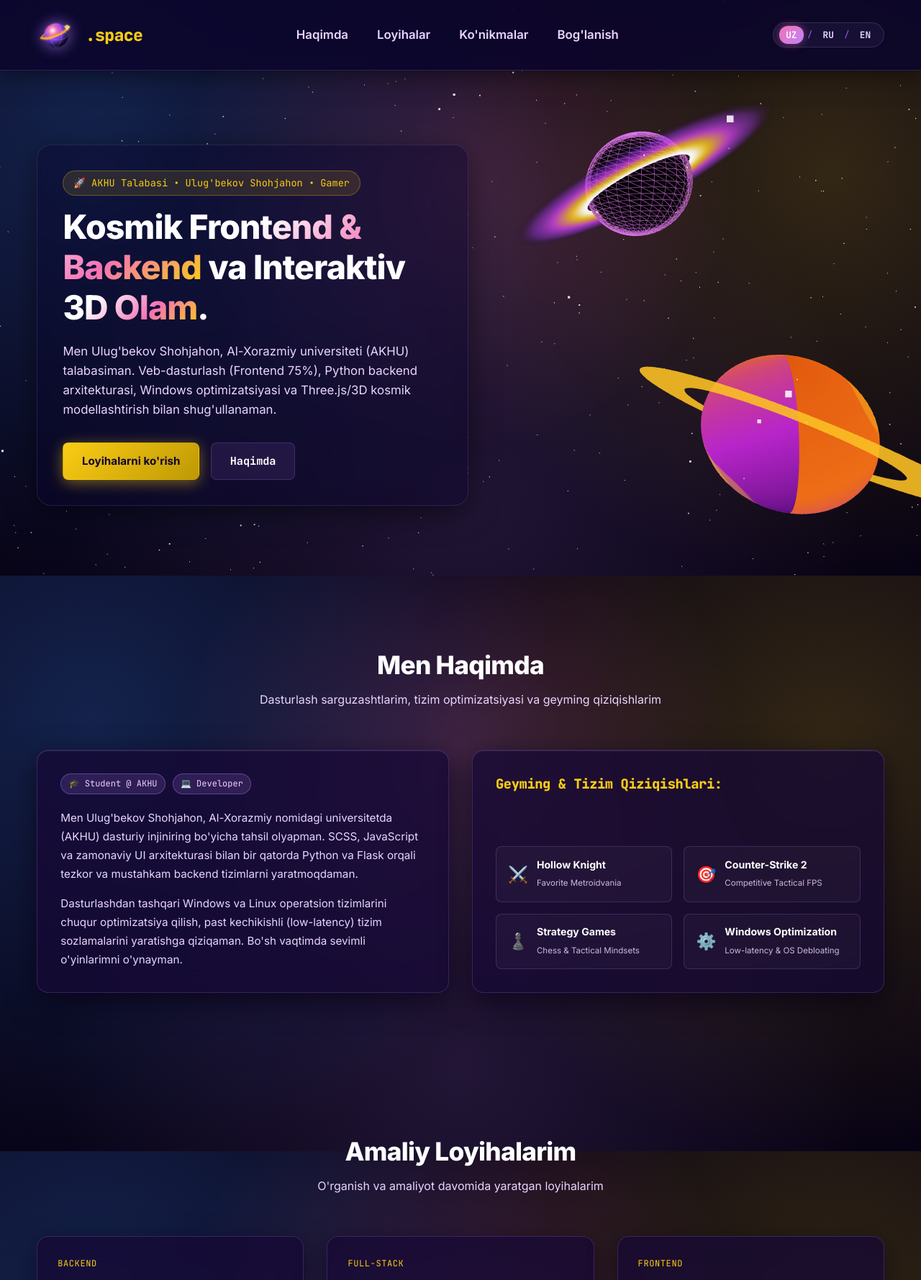
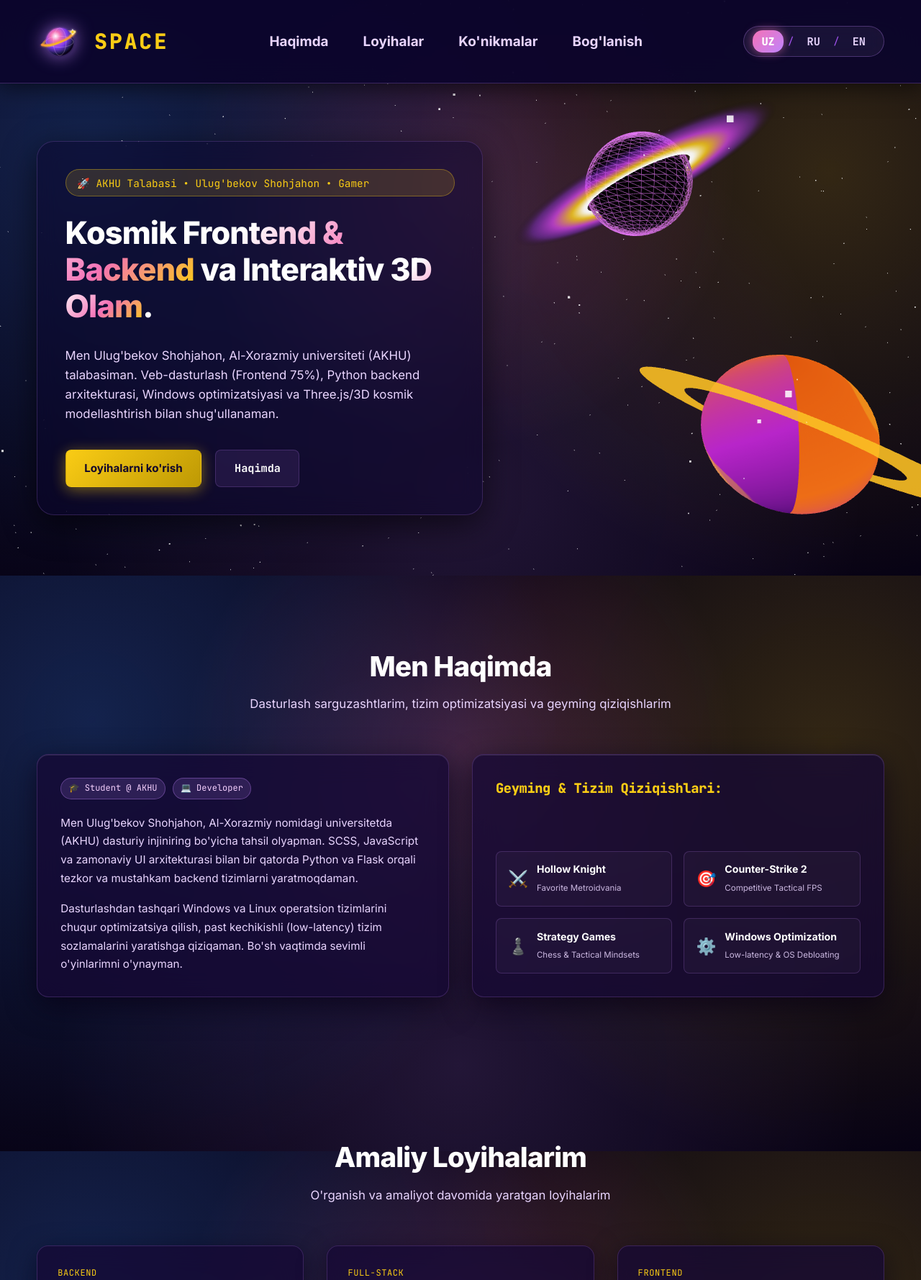
Before and after one commit to Doner01/portfolio-v1, a Flask app: page / in a window 1280 px wide. Shown: the top 1779 px of the page at 72% size. Run offline with Flask 3, Linux system fonts and the light colour scheme; style sheets or scripts are compiled from the project's sources.

Commit message:
portfolio_v1

```diff
--- a/app.py
+++ b/app.py
@@ -26,11 +26,10 @@ class SkillItem(TypedDict):
     name: str
     level: int
 
-# UZ / RU / EN Lug'ati
 TRANSLATIONS: Dict[str, Dict[str, str]] = {
     "uz": {
-        "brand_title": "Ulug'bekov",
-        "brand_ext": ".space",
+        "brand_title": "",
+        "brand_ext": "SPACE",
         "nav_about": "Haqimda",
         "nav_projects": "Loyihalar",
         "nav_skills": "Ko'nikmalar",
@@ -71,8 +70,8 @@ TRANSLATIONS: Dict[str, Dict[str, str]] = {
         "footer_text": f"© 2026 {AUTHOR_NAME} • {MY_EMAIL} • AKHU Student Space Portfolio."
     },
     "ru": {
-        "brand_title": "Ulug'bekov",
-        "brand_ext": ".space",
+        "brand_title": "",
+        "brand_ext": "SPACE",
         "nav_about": "Обо мне",
         "nav_projects": "Проекты",
         "nav_skills": "Навыки",
@@ -81,9 +80,9 @@ TRANSLATIONS: Dict[str, Dict[str, str]] = {
         "hero_tagline": f"🚀 Студент AKHU • {AUTHOR_NAME} • Геймер",
         "hero_title_1": "Космический",
         "hero_title_accent_1": "Frontend & Backend",
-        "hero_title_2": "и Интерактивный",
-        "hero_title_accent_2": "3D Мир",
-        "hero_desc": f"Меня зовут {AUTHOR_NAME}, я студент Университета Аль-Хорезми (AKHU). Разрабатываю интерфейсы (Frontend 75%), серверную логику на Python/Flask, занимаюсь глубокой оптимизацией Windows и 3D-графикой.",
+        "hero_title_2": "и 3D",
+        "hero_title_accent_2": "Вселенная",
+        "hero_desc": f"Меня зовут {AUTHOR_NAME}, студент Университета Аль-Хорезми (AKHU). Разрабатываю Frontend (75%), Python backend сервисы, оптимизирую Windows и создаю 3D графику.",
         "btn_projects": "Смотреть проекты",
         "btn_contact": "Связаться",
 
@@ -113,8 +112,8 @@ TRANSLATIONS: Dict[str, Dict[str, str]] = {
         "footer_text": f"© 2026 {AUTHOR_NAME} • {MY_EMAIL} • AKHU Student Space Portfolio."
     },
     "en": {
-        "brand_title": "Ulug'bekov",
-        "brand_ext": ".space",
+        "brand_title": "",
+        "brand_ext": "SPACE",
         "nav_about": "About",
         "nav_projects": "Projects",
         "nav_skills": "Skills",
@@ -156,7 +155,6 @@ TRANSLATIONS: Dict[str, Dict[str, str]] = {
     }
 }
 
-# Loyihalar havolalari
 PROJECTS_DATA: Dict[str, List[Project]] = {
     "uz": [
         {
@@ -372,4 +370,4 @@ def contact() -> ResponseReturnValue:
     return jsonify({"status": "success", "message": ok_msgs.get(lang, ok_msgs["uz"])})
 
 if __name__ == "__main__":
-    app.run(debug=True, host="0.0.0.0", port=5000)
+    app.run(debug=True, host="0.0.0.0", port=5001)
--- a/static/scss/_components.scss
+++ b/static/scss/_components.scss
@@ -35,17 +35,17 @@
   }
 }
 
-// Language Switcher (Oq to'rtburchaklar tozalandi)
+// Language Switcher (Katta va qulay)
 .lang-switcher {
   display: inline-flex;
   align-items: center;
-  gap: 0.3rem;
-  background: rgba(255, 255, 255, 0.05);
-  border: 1px solid $border-color;
-  padding: 0.25rem 0.5rem;
-  border-radius: 20px;
-  backdrop-filter: blur(10px);
-  -webkit-backdrop-filter: blur(10px);
+  gap: 0.4rem;
+  background: rgba(255, 255, 255, 0.06);
+  border: 1px solid rgba(192, 132, 252, 0.3);
+  padding: 0.35rem 0.8rem;
+  border-radius: 25px;
+  backdrop-filter: blur(12px);
+  -webkit-backdrop-filter: blur(12px);
 
   .lang-btn {
     background: transparent !important;
@@ -55,28 +55,28 @@
     cursor: pointer;
     color: $text-secondary;
     font-family: $font-mono;
-    font-size: 0.8rem;
-    font-weight: 600;
-    padding: 0.25rem 0.6rem;
-    border-radius: 12px;
+    font-size: 0.95rem; /* Katta harflar */
+    font-weight: 700;
+    padding: 0.3rem 0.75rem;
+    border-radius: 14px;
     transition: $transition-smooth;
 
     &:hover {
       color: #ffffff;
-      background: rgba(255, 255, 255, 0.08) !important;
+      background: rgba(255, 255, 255, 0.1) !important;
     }
 
     &.active {
       color: #ffffff !important;
-      font-weight: 700;
+      font-weight: 800;
       background: linear-gradient(135deg, $accent-stolas-pink, $accent-nebula-purple) !important;
-      box-shadow: 0 0 12px rgba(244, 114, 182, 0.5) !important;
+      box-shadow: 0 0 14px rgba(244, 114, 182, 0.6) !important;
     }
   }
 
   .divider {
     color: $text-muted;
-    font-size: 0.75rem;
+    font-size: 0.85rem;
   }
 }
 
--- a/static/scss/_layout.scss
+++ b/static/scss/_layout.scss
@@ -13,12 +13,12 @@
   left: 0;
   width: 100%;
   z-index: 100;
-  padding: 1.35rem 0;
+  padding: 1.6rem 0; /* Ancha baland va keng */
   backdrop-filter: blur(20px);
   -webkit-backdrop-filter: blur(20px);
-  background: rgba(11, 5, 44, 0.88);
-  border-bottom: 1px solid $border-color;
-  box-shadow: 0 4px 30px rgba(0, 0, 0, 0.5);
+  background: rgba(11, 5, 44, 0.92);
+  border-bottom: 1px solid rgba(192, 132, 252, 0.25);
+  box-shadow: 0 4px 30px rgba(0, 0, 0, 0.6);
 
   &__inner {
     display: flex;
@@ -28,92 +28,104 @@
   }
 
   &__brand {
-    font-weight: 800;
-    font-size: 1.45rem;
+    font-weight: 900;
+    font-size: 1.85rem; /* Katta SPACE yozuvi */
     color: $text-primary;
     display: inline-flex;
     align-items: center;
-    gap: 0.85rem;
+    gap: 1rem;
     transition: $transition-smooth;
 
     &:hover {
       .navbar__logo-img {
         transform: rotate(15deg) scale(1.1);
-        filter: drop-shadow(0 0 15px rgba(244, 114, 182, 0.9));
+        filter: drop-shadow(0 0 16px rgba(244, 114, 182, 0.95));
+      }
+      .brand-accent {
+        text-shadow: 0 0 15px rgba(250, 204, 21, 0.8);
       }
     }
 
     .brand-accent {
       color: $accent-star-yellow;
-      letter-spacing: -0.03em;
+      letter-spacing: 0.1em;
+      font-weight: 900;
+      text-transform: uppercase;
+      transition: $transition-smooth;
     }
   }
 
   &__logo-img {
-    width: 54px; /* Katta va tiniq o'lcham */
-    height: 54px;
+    width: 64px; /* Katta 3D Logo */
+    height: 64px;
     object-fit: contain;
     transition: $transition-smooth;
-    filter: drop-shadow(0 0 10px rgba(192, 132, 252, 0.7));
+    filter: drop-shadow(0 0 12px rgba(192, 132, 252, 0.8));
   }
 
   &__menu {
     display: flex;
     align-items: center;
-    gap: 2.5rem;
+    gap: 3rem; /* Menyu orasi keng */
     list-style: none;
 
     a {
       color: $text-secondary;
-      font-size: 1.05rem;
-      font-weight: 600;
+      font-size: 1.18rem; /* Katta menyu shriftlari */
+      font-weight: 700;
+      transition: $transition-smooth;
 
       &:hover {
         color: #ffffff;
-        text-shadow: 0 0 10px rgba(244, 114, 182, 0.6);
+        text-shadow: 0 0 12px rgba(244, 114, 182, 0.8);
       }
     }
   }
 }
 
-// Hero Section
+// Hero Section (Qat'iy bir xil o'lcham - Til o'zgarganda sakramaydi)
 .hero {
   position: relative;
   min-height: 100vh;
   display: flex;
   align-items: center;
-  padding-top: 6.5rem;
+  padding-top: 7rem;
   overflow: hidden;
 
   &__content {
     position: relative;
     z-index: 2;
-    max-width: 600px;
-    background: rgba(11, 5, 44, 0.45);
-    backdrop-filter: blur(10px);
-    -webkit-backdrop-filter: blur(10px);
-    padding: 2.2rem;
-    border-radius: 20px;
-    border: 1px solid rgba(192, 132, 252, 0.15);
-    box-shadow: 0 10px 40px rgba(0, 0, 0, 0.5);
+    width: 100%;
+    max-width: 620px;
+    height: 520px; /* Barcha tillarda 100% bir xil qat'iy balandlik */
+    display: flex;
+    flex-direction: column;
+    justify-content: space-between;
+    background: rgba(11, 5, 44, 0.5);
+    backdrop-filter: blur(14px);
+    -webkit-backdrop-filter: blur(14px);
+    padding: 2.4rem;
+    border-radius: 24px;
+    border: 1px solid rgba(192, 132, 252, 0.2);
+    box-shadow: 0 12px 45px rgba(0, 0, 0, 0.6);
   }
 
   &__tagline {
     display: inline-block;
     color: $accent-star-yellow;
-    font-size: 0.85rem;
+    font-size: 0.9rem;
     font-family: $font-mono;
-    margin-bottom: 1rem;
-    background: rgba(250, 204, 21, 0.12);
-    padding: 0.35rem 0.85rem;
+    margin-bottom: 0.5rem;
+    background: rgba(250, 204, 21, 0.15);
+    padding: 0.4rem 0.95rem;
     border-radius: 50px;
-    border: 1px solid rgba(250, 204, 21, 0.3);
+    border: 1px solid rgba(250, 204, 21, 0.35);
   }
 
   &__title {
-    font-size: 2.9rem;
-    line-height: 1.2;
-    margin-bottom: 1.25rem;
+    font-size: 2.7rem;
+    line-height: 1.18;
+    margin-bottom: 0.8rem;
 
     .gradient-text {
       background: linear-gradient(135deg, #ffffff 25%, $accent-stolas-pink 65%, $accent-star-yellow 100%);
@@ -126,12 +138,13 @@
   &__desc {
     color: $text-secondary;
     font-size: 1.05rem;
-    margin-bottom: 2rem;
+    line-height: 1.6;
+    margin-bottom: 1.2rem;
   }
 
   &__actions {
     display: flex;
-    gap: 1rem;
+    gap: 1.2rem;
   }
 }
 
@@ -146,13 +159,13 @@
     text-align: center;
 
     h2 {
-      font-size: 2.2rem;
+      font-size: 2.4rem;
       margin-bottom: 0.5rem;
     }
 
     p {
       color: $text-secondary;
-      font-size: 1rem;
+      font-size: 1.05rem;
     }
   }
 }
@@ -174,25 +187,30 @@
 // Footer
 .footer {
   border-top: 1px solid $border-color;
-  padding: 3rem 0;
+  padding: 3.5rem 0;
   text-align: center;
   color: $text-muted;
-  font-size: 0.85rem;
+  font-size: 0.9rem;
 }
 
-@media (max-width: 768px) {
+@media (max-width: 900px) {
   .navbar__menu {
-    gap: 1.2rem;
-    font-size: 0.9rem;
+    gap: 1.5rem;
+    font-size: 1rem;
   }
   .navbar__logo-img {
-    width: 42px;
-    height: 42px;
+    width: 48px;
+    height: 48px;
+  }
+  .navbar__brand {
+    font-size: 1.4rem;
   }
   .hero__title {
-    font-size: 2.1rem;
+    font-size: 2.2rem;
   }
   .hero__content {
-    padding: 1.5rem;
+    height: auto;
+    min-height: 480px;
+    padding: 1.8rem;
   }
 }
--- a/templates/base.html
+++ b/templates/base.html
@@ -5,9 +5,8 @@
   <meta name="viewport" content="width=device-width, initial-scale=1.0">
   <title>Shohjahon | Cosmic Space Portfolio</title>
 
-  <!-- Katta va Tiniq Favicon -->
-  <link rel="icon" type="image/svg+xml" href="{{ url_for('static', filename='images/favicon.svg') }}?v=2">
-  <link rel="apple-touch-icon" href="{{ url_for('static', filename='images/favicon.svg') }}?v=2">
+  <link rel="icon" type="image/svg+xml" href="{{ url_for('static', filename='images/favicon.svg') }}?v=3">
+  <link rel="apple-touch-icon" href="{{ url_for('static', filename='images/favicon.svg') }}?v=3">
 
   <link rel="preconnect" href="https://fonts.googleapis.com">
   <link rel="preconnect" href="https://fonts.gstatic.com" crossorigin>
@@ -19,10 +18,10 @@
 <body>
   <nav class="navbar">
     <div class="container navbar__inner">
-      <!-- Faqat Logo va .space -->
+      <!-- Nuqtasiz Logo va SPACE -->
       <a href="#hero" class="navbar__brand mono">
         <img src="{{ url_for('static', filename='images/logo.svg') }}" alt="Logo" class="navbar__logo-img">
-        <span class="brand-accent">.space</span>
+        <span class="brand-accent">SPACE</span>
       </a>
 
       <ul class="navbar__menu">
```
